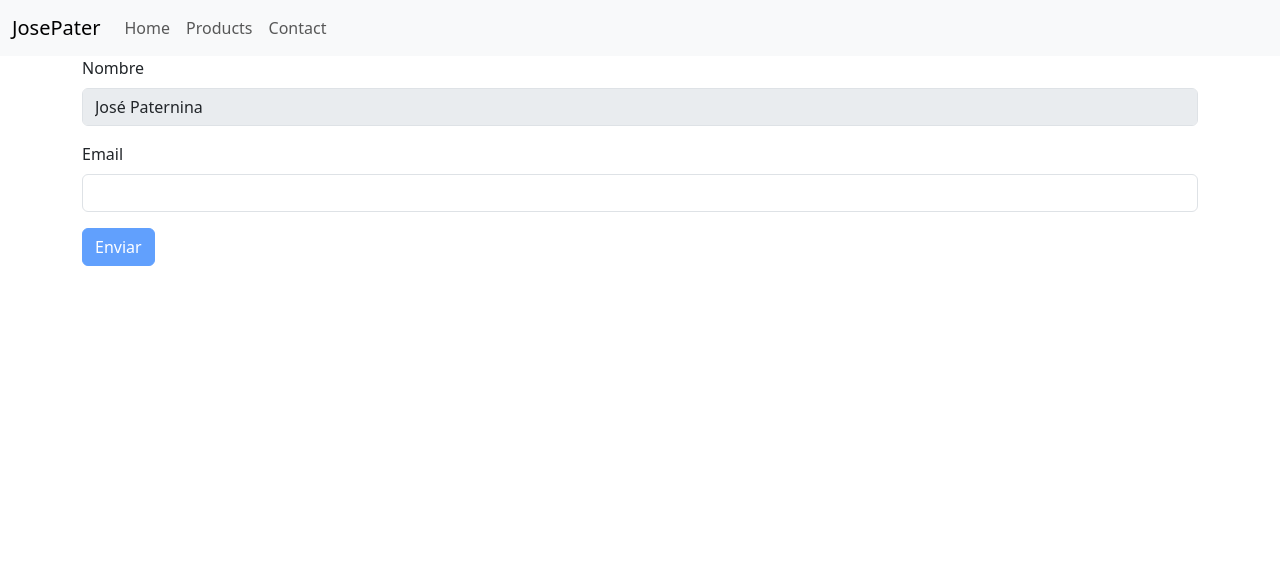
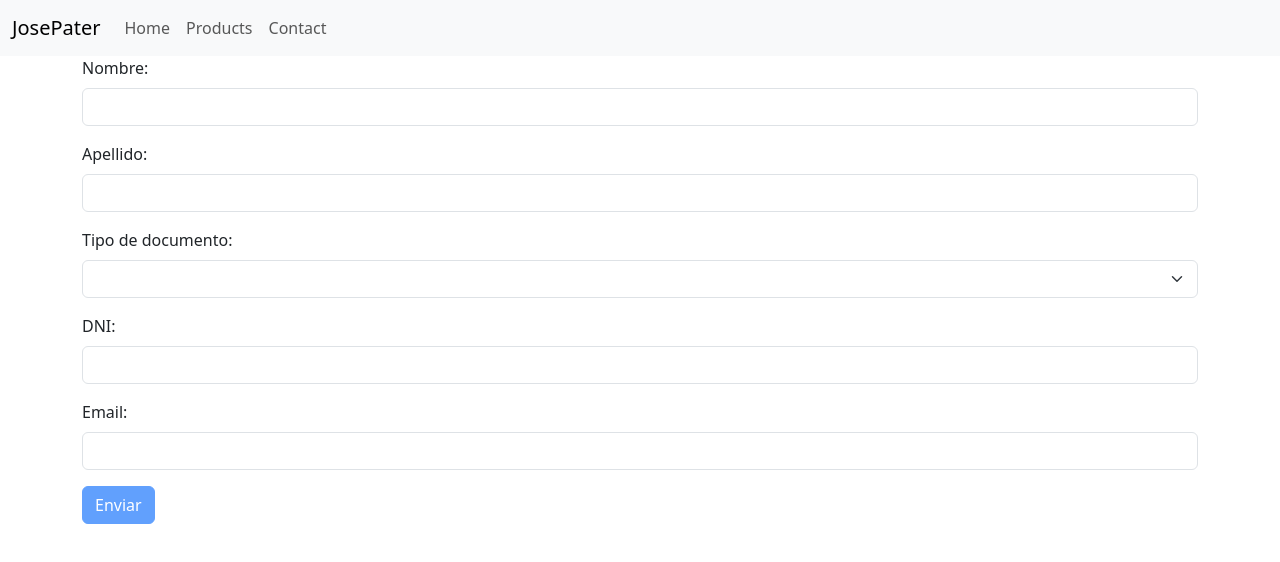
Before and after one commit to JosePater/Landing-page-Angular-16, an Angular app: page /contact in a window 1280 px wide. Shown: the top 562 px of the page. Built offline with nearby package versions, Linux system fonts and the light colour scheme.

Commit message:
feat(subscribe): DNI label subscribes to select type DNI

```diff
--- a/src/app/contact/contact.component.html
+++ b/src/app/contact/contact.component.html
@@ -1,15 +1,38 @@
 <div class="container">
     <form [formGroup]="formularioContacto" (ngSubmit)="enviar()">
         <div class="mb-3">
-            <label for="name" class="form-label">Nombre</label>
+            <label for="name" class="form-label">Nombre:</label>
             <input [ngClass]="{'is-invalid': hasErrors('nombre','required')}"
             type="text" class="form-control" id="name" formControlName="nombre">
             <div class="text-danger" *ngIf="hasErrors('nombre','required')">Nombre requerido</div>
             <div class="text-danger" *ngIf="hasErrors('nombre','minlength')">Requiere de mínimo 3 caracteres</div>
-
         </div>
         <div class="mb-3">
-            <label for="email" class="form-label">Email</label>
+            <label for="apellido" class="form-label">Apellido:</label>
+            <input [ngClass]="{'is-invalid': hasErrors('apellido','required')}"
+            type="text" class="form-control" id="apellido" formControlName="apellido">
+            <div class="text-danger" *ngIf="hasErrors('apellido','required')">Apellido requerido</div>
+            <div class="text-danger" *ngIf="hasErrors('apellido','minlength')">Requiere de mínimo 3 caracteres</div>
+        </div>
+        <div class="mb-3">
+            <label for="tipoDni" class="form-label">Tipo de documento:</label>
+            <select class="form-select" id="tipoDni" formControlName="tipoDni"
+            [ngClass]="{'is-invalid': hasErrors('tipoDni','required')}">
+                <option value="DNI">DNI</option>
+                <option value="Pasaporte">Pasaporte</option>
+                <option value="Cedula">Cédula</option>
+            </select>
+            <div class="text-danger" *ngIf="hasErrors('tipoDni','required')">* Tipo documento requerido requerido</div>
+        </div>
+        <div class="mb-3">
+            <label for="name" class="form-label">{{tipoDni}}:</label>
+            <input [ngClass]="{'is-invalid': hasErrors('dni','required')}"
+            type="text" class="form-control" id="dni" formControlName="dni">
+            <div class="text-danger" *ngIf="hasErrors('dni','required')">DNI requerido</div>
+            <div class="text-danger" *ngIf="hasErrors('dni','minlength')">Requiere de mínimo 3 caracteres</div>
+        </div>
+        <div class="mb-3">
+            <label for="email" class="form-label">Email:</label>
             <input [ngClass]="{'is-invalid': hasErrors('email','required') || hasErrors('email', 'email')}"
             type="email" class="form-control" id="email" formControlName="email">
             <div class="text-danger" *ngIf="hasErrors('email','required')">Email requerido</div>
--- a/src/app/contact/contact.component.ts
+++ b/src/app/contact/contact.component.ts
@@ -8,19 +8,24 @@ import { FormBuilder, FormGroup, Validators } from '@angular/forms';
 })
 export class ContactComponent implements OnInit{
   formularioContacto: FormGroup;
-  usuarioLogeado: string = 'José Paternina';
+  tipoDni: string = 'DNI';
 
   constructor(private form: FormBuilder) {
     // Validadores
     this.formularioContacto = this.form.group({
       nombre: ['', [Validators.required, Validators.minLength(3)]],
+      apellido: ['', [Validators.required, Validators.minLength(3)]],
+      tipoDni: ['', Validators.required],
+      dni: ['', [Validators.required, Validators.minLength(3)]],
       email: ['', [Validators.required, Validators.email]],
     });
   }
 
   ngOnInit(): void {
-    this.formularioContacto.get('nombre')?.setValue(this.usuarioLogeado);
-    this.formularioContacto.get('nombre')?.disable();
+    // Set valor a tipo de documento (tipoDni)
+    this.formularioContacto.get('tipoDni')?.valueChanges.subscribe(value => {
+      this.tipoDni = value;
+    })
   }
 
   // Campos inválidos
```
